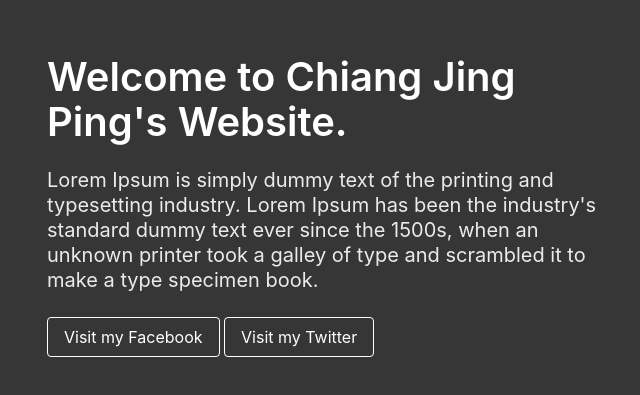
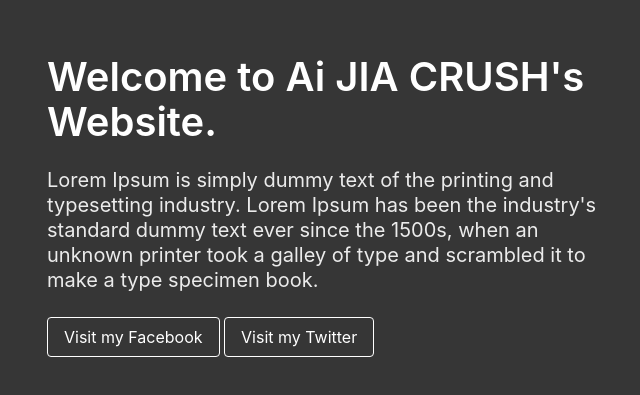
Before and after one commit to Jingping0/chiangjingping.github.io, a plain HTML site: page index.html in a window 1280 px wide. Shown: the part 195-590 px from the top of the page, without its empty margins (311-951 px from the left). Drawn offline with nearby package versions, Linux system fonts and the light colour scheme.

Commit message:
Update index.html

```diff
--- a/index.html
+++ b/index.html
@@ -13,7 +13,7 @@
             <div class="columns is-vcentered is-centered">
                 <div class="column is-6">
                     <div class="block">
-                        <h1 class="title is-2">Welcome to Chiang Jing Ping's Website.</h1>
+                        <h1 class="title is-2">Welcome to Ai JIA CRUSH's Website.</h1>
                     </div>
                     <div class="block">
                         <h2 class="subtitle">Lorem Ipsum is simply dummy text of the printing and typesetting industry. Lorem Ipsum has been the industry's standard dummy text ever since the 1500s, when an unknown printer took a galley of type and scrambled it to make a type specimen book.<br>
```
